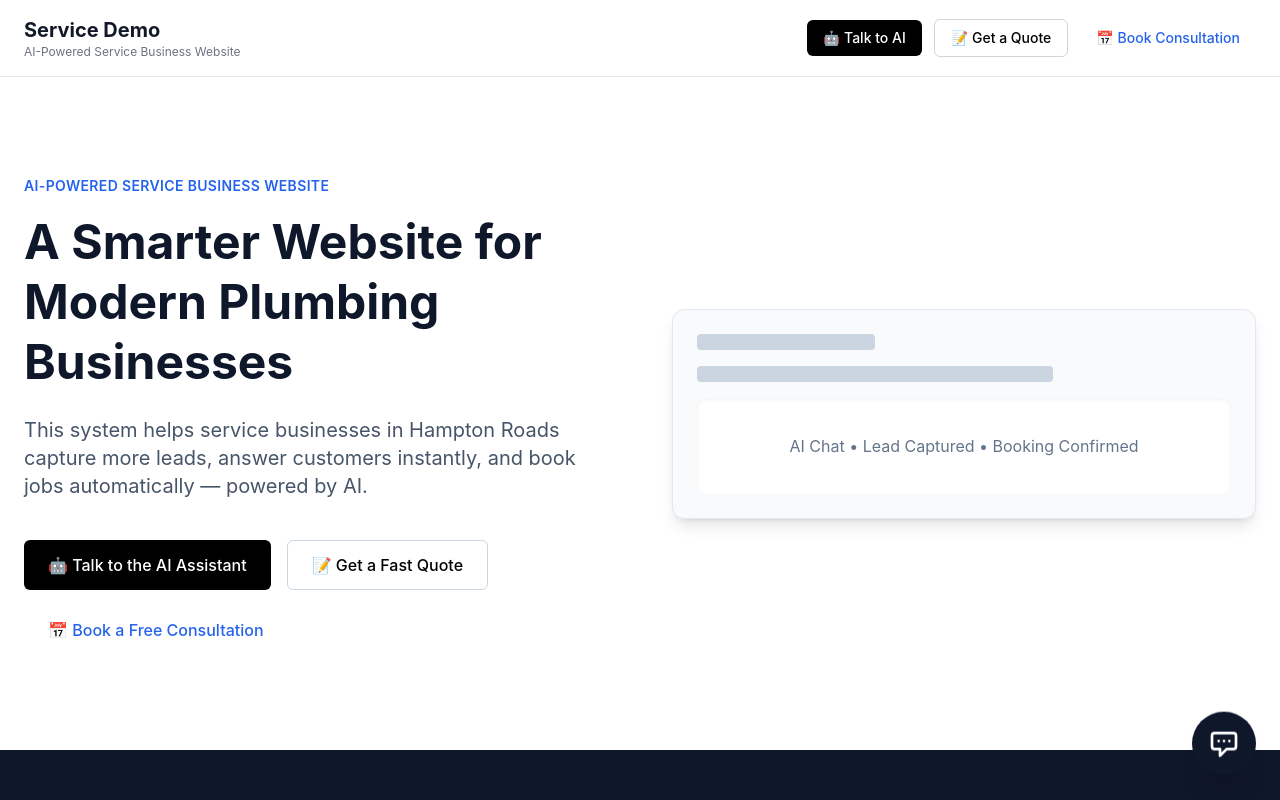
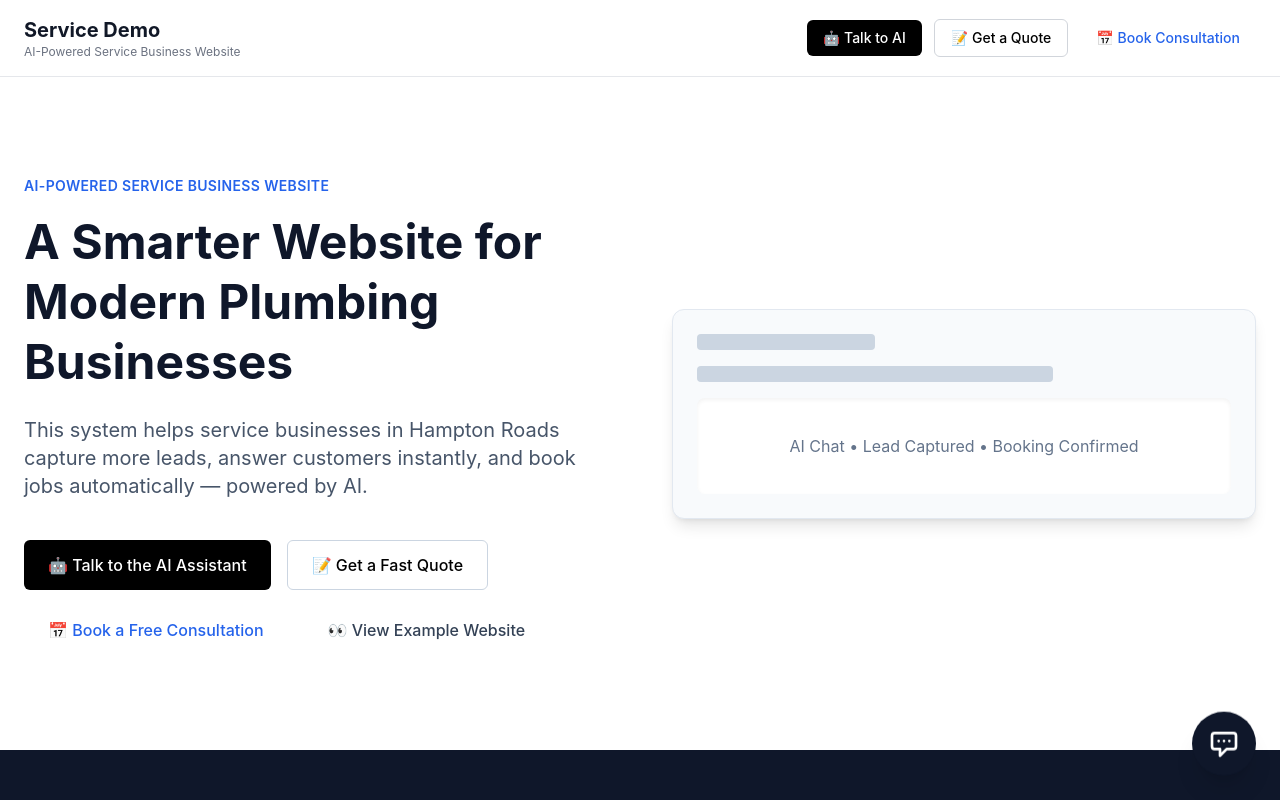
Before and after one commit to 12sphat-star/service1demo, a React (Create React App) app: page / in a window 1280 px wide. Shown: the top 800 px of the page. Built offline with nearby package versions, Linux system fonts and the light colour scheme.

Commit message:
Fix Hero CTA layout and add example-site link

```diff
--- a/src/components/Hero.tsx
+++ b/src/components/Hero.tsx
@@ -17,7 +17,7 @@ export default function Hero({
     <section className="relative bg-white">
       <div className="max-w-7xl mx-auto px-6 py-24 grid grid-cols-1 lg:grid-cols-2 gap-16 items-center">
 
-        {/* LEFT: Copy */}
+        {/* LEFT SIDE: COPY */}
         <div>
           <span className="inline-block mb-4 text-sm font-semibold text-blue-600 uppercase tracking-wide">
             AI-Powered Service Business Website
@@ -32,7 +32,7 @@ export default function Hero({
             answer customers instantly, and book jobs automatically — powered by AI.
           </p>
 
-          {/* CTA Buttons */}
+          {/* CTA BUTTONS */}
           <div className="flex flex-wrap gap-4">
             <button
               onClick={onAI}
@@ -54,10 +54,17 @@ export default function Hero({
             >
               📅 Book a Free Consultation
             </button>
+
+            <a
+              href="/example-site"
+              className="px-6 py-3 text-base font-medium text-slate-700 hover:underline"
+            >
+              👀 View Example Website
+            </a>
           </div>
         </div>
 
-        {/* RIGHT: Visual Placeholder */}
+        {/* RIGHT SIDE: VISUAL PLACEHOLDER */}
         <div className="relative">
           <div className="rounded-xl border border-slate-200 shadow-lg bg-slate-50 p-6">
             <div className="space-y-4">
```
